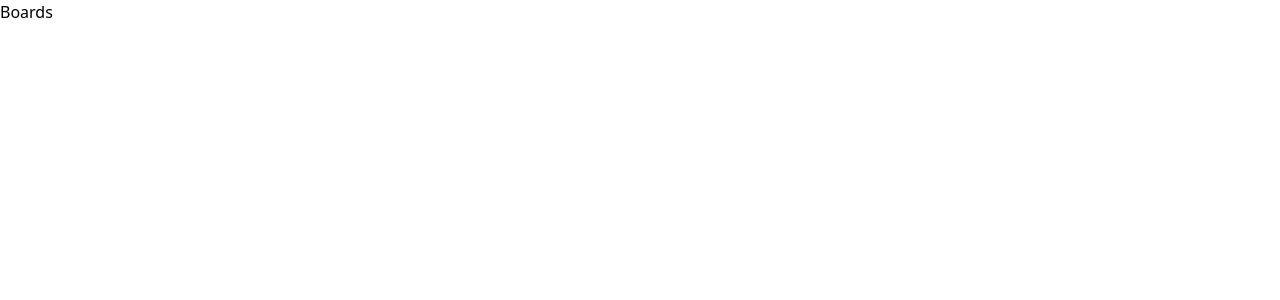
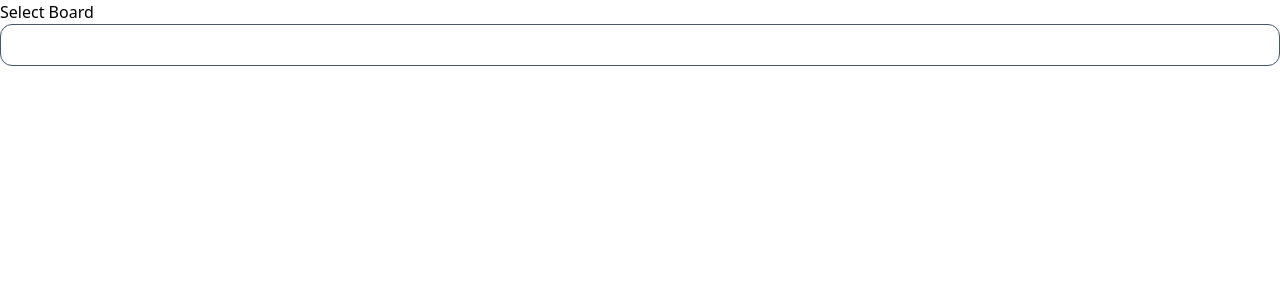
Before and after one commit to OlgaMinaievaWebDev/Mobile-Task-Manager, a React (Vite) app: page /boards in a window 1280 px wide. Shown: the top 300 px of the page. Built offline with nearby package versions, Linux system fonts and the light colour scheme.

Commit message:
Boards added

```diff
--- a/src/components/TaskForm.jsx
+++ b/src/components/TaskForm.jsx
@@ -1,7 +1,7 @@
 import { useState } from "react";
 import { useNavigate } from "react-router-dom";
 import { useTaskContext } from "../context/TaskContext";
-
+import Boards from "../pages/Boards";
 function TaskForm() {
   const navigate = useNavigate();
   const { state, dispatch } = useTaskContext();
@@ -13,7 +13,7 @@ function TaskForm() {
     e.preventDefault();
     dispatch({
       type: "ADD_TASK",
-      payload: { id: Date.now(), name: taskName, description },
+      payload: { id: Date.now(), name: taskName, description, created },
     });
 
     navigate("/");
@@ -33,13 +33,7 @@ function TaskForm() {
         </h2>
 
         <form className="flex flex-col gap-4" onSubmit={handleSubmit}>
-          <label>Select Board</label>
-          <select>
-            <option value="" disabled>
-              --Choose Board--
-            </option>
-            <option value="new">Create New</option>
-          </select>
+          <Boards />
           <div>
             <label htmlFor="task name">Enter Task </label>
             <input
--- a/src/components/TaskList.jsx
+++ b/src/components/TaskList.jsx
@@ -6,7 +6,8 @@ function TaskList() {
     <div>
       {state.tasks.map((task) => (
         <div key={task.id}>
-          <p>{task.name}</p>;<p>{task.created}</p>
+          <p>{task.name}</p>
+          <p>{task.created}</p>
         </div>
       ))}
     </div>
--- a/src/context/TaskContext.jsx
+++ b/src/context/TaskContext.jsx
@@ -11,6 +11,8 @@ function taskReducer(state, action) {
   switch (action.type) {
     case "ADD_TASK":
       return { ...state, tasks: [...state.tasks, action.payload] };
+    case "ADD_NEW_BOARD":
+      return { ...state, boards: [...state.boards, action.payload] };
     default:
       return state;
   }
--- a/src/pages/Boards.jsx
+++ b/src/pages/Boards.jsx
@@ -1,5 +1,49 @@
+import { useState } from "react";
+import { useTaskContext } from "../context/TaskContext";
+
 function Boards() {
-  return <div>Boards</div>;
+  const { state, dispatch } = useTaskContext();
+  const [selectedBoard, setSelectedBoard] = useState("");
+  const [newBoard, setNewBoard] = useState("");
+
+  function addNewBoard() {
+    dispatch({ type: "ADD_NEW_BOARD", payload: newBoard });
+  }
+
+  return (
+    <div>
+      <label htmlFor="boards">Select Board</label>
+      <select
+        value={selectedBoard}
+        onChange={(e) => {
+          setSelectedBoard(e.target.value);
+          setNewBoard(""); // Reset new board input if selecting existing one
+        }}
+        className="w-full p-2 rounded-xl border border-gray-600 text-white"
+        required
+      >
+        <option value="" disabled>
+          -- Choose Board --
+        </option>
+        {state.boards.map((board) => (
+          <option key={board} value={board}>
+            {board}
+          </option>
+        ))}
+        <option value="new">Create New</option>
+      </select>
+      {selectedBoard === "new" && (
+        <input
+          type="text"
+          placeholder="Enter new board name"
+          className="w-full p-2 mt-2 rounded-xl border border-gray-600 text-white"
+          value={newBoard}
+          onChange={(e) => setNewBoard(e.target.value)}
+          required
+        />
+      )}
+    </div>
+  );
 }
 
 export default Boards;
```
